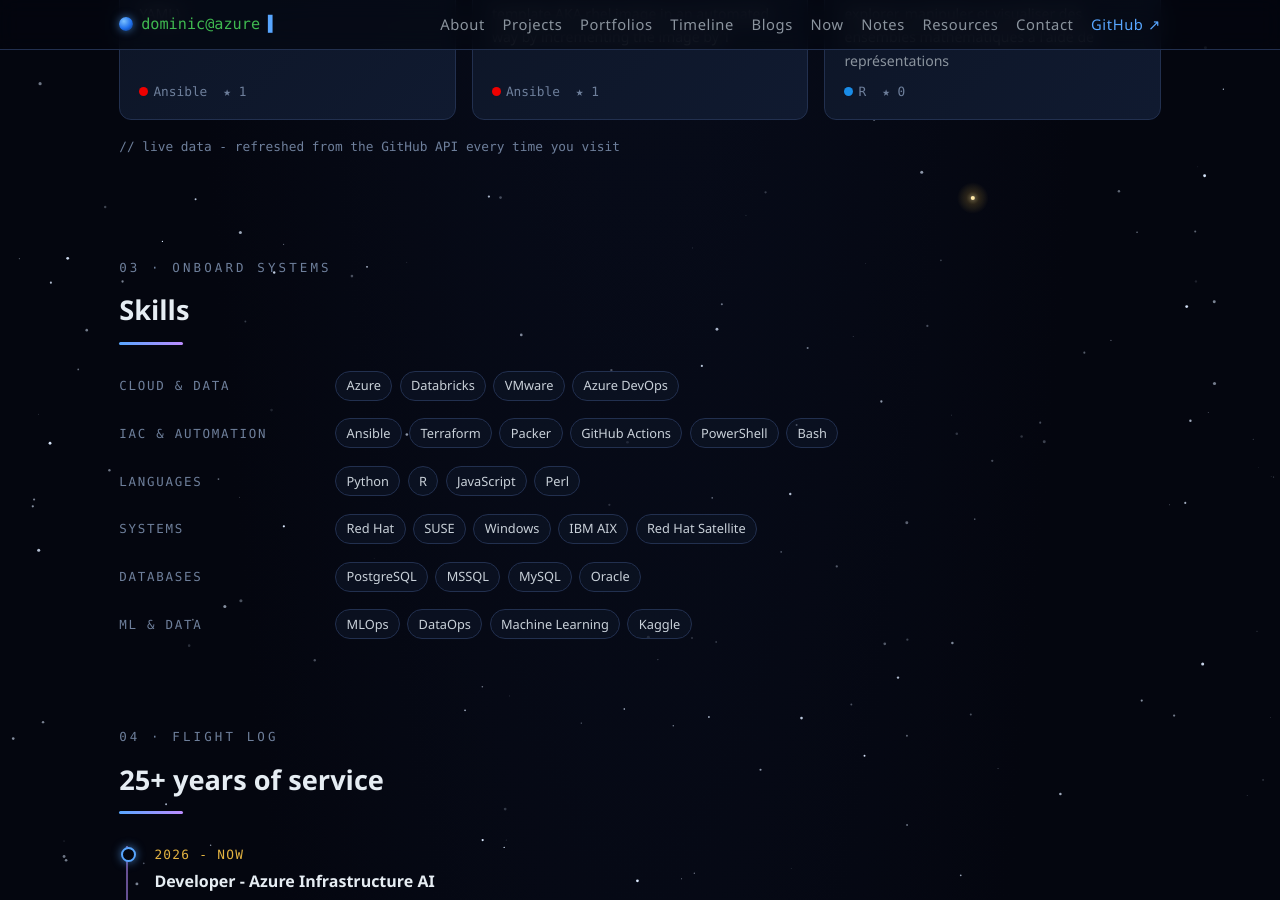
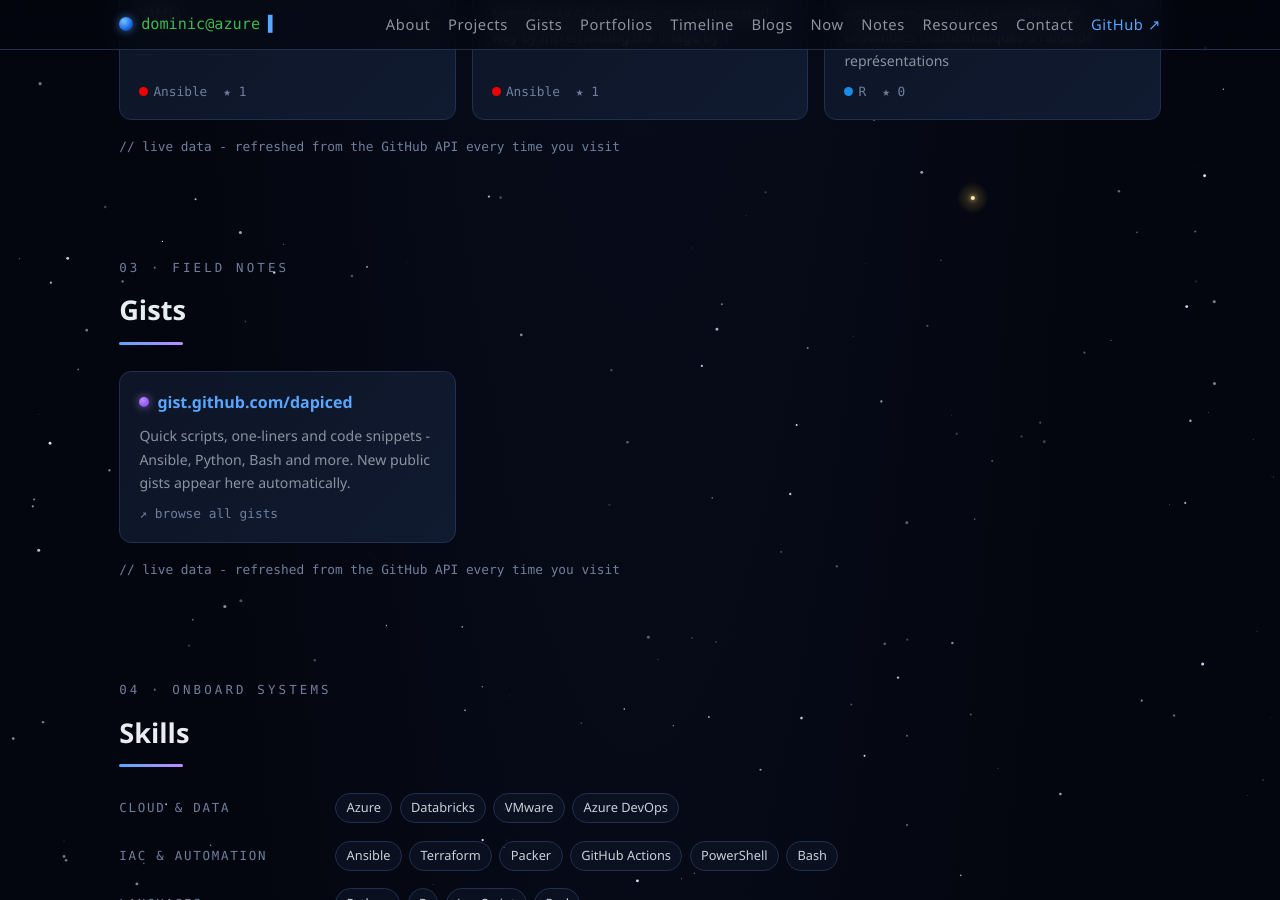
Before and after one commit to dapiced/dapiced.github.io, a Jekyll site: the page built from index.html, in a window 1280 px wide and 900 px high, scrolled down 2157 px. Built offline with Jekyll 4.4.1, drawn with Linux system fonts in a browser that asks for light colours; some of the changed text lies outside the part shown.

Commit message:
Add Gists section to homepage with live GitHub API loading (#10)
- New 'Gists' section (03 · FIELD NOTES) after Projects on the homepage,
  reusing the project-card grid styling
- Live fetch of public gists from the GitHub API in main.js, with a
  static fallback card linking to gist.github.com/dapiced
- LANG_COLORS hoisted so both projects and gists share it
- 'Gists' link added to the main navigation
- Following sections renumbered (Skills 04, Timeline 05, Beyond 06, Blog 07)


Claude-Session: https://claude.ai/code/session_01NyTRyfH1dUGaXwfY377No5

Co-authored-by: Claude <noreply@anthropic.com>

```diff
--- a/_layouts/default.html
+++ b/_layouts/default.html
@@ -61,6 +61,7 @@
       <ul class="nav-links">
         <li><a href="/#about">About</a></li>
         <li><a href="/#projects">Projects</a></li>
+        <li><a href="/#gists">Gists</a></li>
         <li><a href="/portfolio/">Portfolios</a></li>
         <li><a href="/#timeline">Timeline</a></li>
         <li><a href="/blog/">Blogs</a></li>
--- a/assets/js/main.js
+++ b/assets/js/main.js
@@ -196,15 +196,16 @@
   }
 
   /* ---------- live projects from GitHub API ---------- */
+  var LANG_COLORS = {
+    Python: "#3572A5", R: "#198CE7", HTML: "#e34c26", CSS: "#563d7c",
+    Shell: "#89e051", JavaScript: "#f1e05a", PowerShell: "#012456",
+    Jinja: "#a52a22", Dockerfile: "#384d54", Perl: "#0298c3",
+    "Jupyter Notebook": "#DA5B0B", Markdown: "#083fa1", YAML: "#cb171e",
+    Text: "#6e7681"
+  };
+
   var grid = document.getElementById("projects-grid");
   if (grid) {
-    var LANG_COLORS = {
-      Python: "#3572A5", R: "#198CE7", HTML: "#e34c26", CSS: "#563d7c",
-      Shell: "#89e051", JavaScript: "#f1e05a", PowerShell: "#012456",
-      Jinja: "#a52a22", Dockerfile: "#384d54", Perl: "#0298c3",
-      "Jupyter Notebook": "#DA5B0B"
-    };
-
     fetch("https://api.github.com/users/dapiced/repos?per_page=100&sort=updated")
       .then(function (r) {
         if (!r.ok) throw new Error("GitHub API " + r.status);
@@ -259,6 +260,59 @@
       .catch(function () {
         /* API unreachable (rate limit, offline): keep the static fallback cards
            already rendered in the HTML instead of replacing them with an error. */
+      });
+  }
+
+  /* ---------- live gists from GitHub API ---------- */
+  var gistsGrid = document.getElementById("gists-grid");
+  if (gistsGrid) {
+    fetch("https://api.github.com/users/dapiced/gists?per_page=30")
+      .then(function (r) {
+        if (!r.ok) throw new Error("GitHub API " + r.status);
+        return r.json();
+      })
+      .then(function (gists) {
+        if (!gists.length) return; /* no public gists yet: keep the fallback card */
+        gistsGrid.innerHTML = "";
+        gists.slice(0, 6).forEach(function (gist) {
+          var files = Object.keys(gist.files);
+          var first = gist.files[files[0]] || {};
+
+          var card = document.createElement("a");
+          card.className = "project-card reveal";
+          card.href = gist.html_url;
+          card.target = "_blank";
+          card.rel = "noopener";
+
+          var name = document.createElement("span");
+          name.className = "project-name";
+          name.textContent = first.filename || "gist";
+
+          var desc = document.createElement("span");
+          desc.className = "project-desc";
+          var d = gist.description || files.join(" · ");
+          desc.textContent = d.length > 130 ? d.slice(0, 129) + "…" : d;
+
+          var meta = document.createElement("span");
+          meta.className = "project-meta";
+          var parts = [];
+          if (first.language) {
+            parts.push('<span class="lang-dot" style="background:' +
+              (LANG_COLORS[first.language] || "#bc8cff") + '"></span>' + first.language);
+          }
+          parts.push(files.length + (files.length > 1 ? " files" : " file"));
+          if (gist.comments > 0) parts.push("💬 " + gist.comments);
+          meta.innerHTML = parts.map(function (p) { return "<span>" + p + "</span>"; }).join("");
+
+          card.appendChild(name);
+          card.appendChild(desc);
+          card.appendChild(meta);
+          gistsGrid.appendChild(card);
+          requestAnimationFrame(function () { card.classList.add("visible"); });
+        });
+      })
+      .catch(function () {
+        /* API unreachable: keep the static fallback card. */
       });
   }
 
--- a/index.html
+++ b/index.html
@@ -135,9 +135,23 @@ keywords:
   <p class="projects-note">// live data - refreshed from the GitHub API every time you visit</p>
 </section>
 
+<!-- ================= GISTS ================= -->
+<section class="section" id="gists">
+  <p class="eyebrow">03 · FIELD NOTES</p>
+  <h2 class="section-title">Gists</h2>
+  <div class="projects-grid" id="gists-grid">
+    <a class="project-card" href="https://gist.github.com/dapiced" target="_blank" rel="noopener">
+      <span class="project-name">gist.github.com/dapiced</span>
+      <span class="project-desc">Quick scripts, one-liners and code snippets - Ansible, Python, Bash and more. New public gists appear here automatically.</span>
+      <span class="project-meta"><span>↗ browse all gists</span></span>
+    </a>
+  </div>
+  <p class="projects-note">// live data - refreshed from the GitHub API every time you visit</p>
+</section>
+
 <!-- ================= SKILLS ================= -->
 <section class="section" id="skills">
-  <p class="eyebrow">03 · ONBOARD SYSTEMS</p>
+  <p class="eyebrow">04 · ONBOARD SYSTEMS</p>
   <h2 class="section-title">Skills</h2>
   <div class="skills-groups reveal">
     <div class="skill-row">
@@ -169,7 +183,7 @@ keywords:
 
 <!-- ================= TIMELINE ================= -->
 <section class="section" id="timeline">
-  <p class="eyebrow">04 · FLIGHT LOG</p>
+  <p class="eyebrow">05 · FLIGHT LOG</p>
   <h2 class="section-title">25+ years of service</h2>
   <div class="timeline reveal">
     <div class="tl-item">
@@ -207,7 +221,7 @@ keywords:
 
 <!-- ================= BEYOND ================= -->
 <section class="section" id="beyond">
-  <p class="eyebrow">05 · BEYOND THE TERMINAL</p>
+  <p class="eyebrow">06 · BEYOND THE TERMINAL</p>
   <h2 class="section-title">Off-duty</h2>
   <div class="offduty-intro">
     <img class="astro-photo reveal" src="/assets/img/dominic-astronaut.webp" alt="Dominic D'Apice in an astronaut suit, Earth visible through the porthole" width="1000" height="1000" loading="lazy">
@@ -239,7 +253,7 @@ keywords:
 
 <!-- ================= BLOG PREVIEW ================= -->
 <section class="section" id="blog">
-  <p class="eyebrow">06 · MISSION LOG</p>
+  <p class="eyebrow">07 · MISSION LOG</p>
   <h2 class="section-title">Latest from the blog</h2>
   <ul class="post-list">
     {% for post in site.posts limit: 3 %}
```
